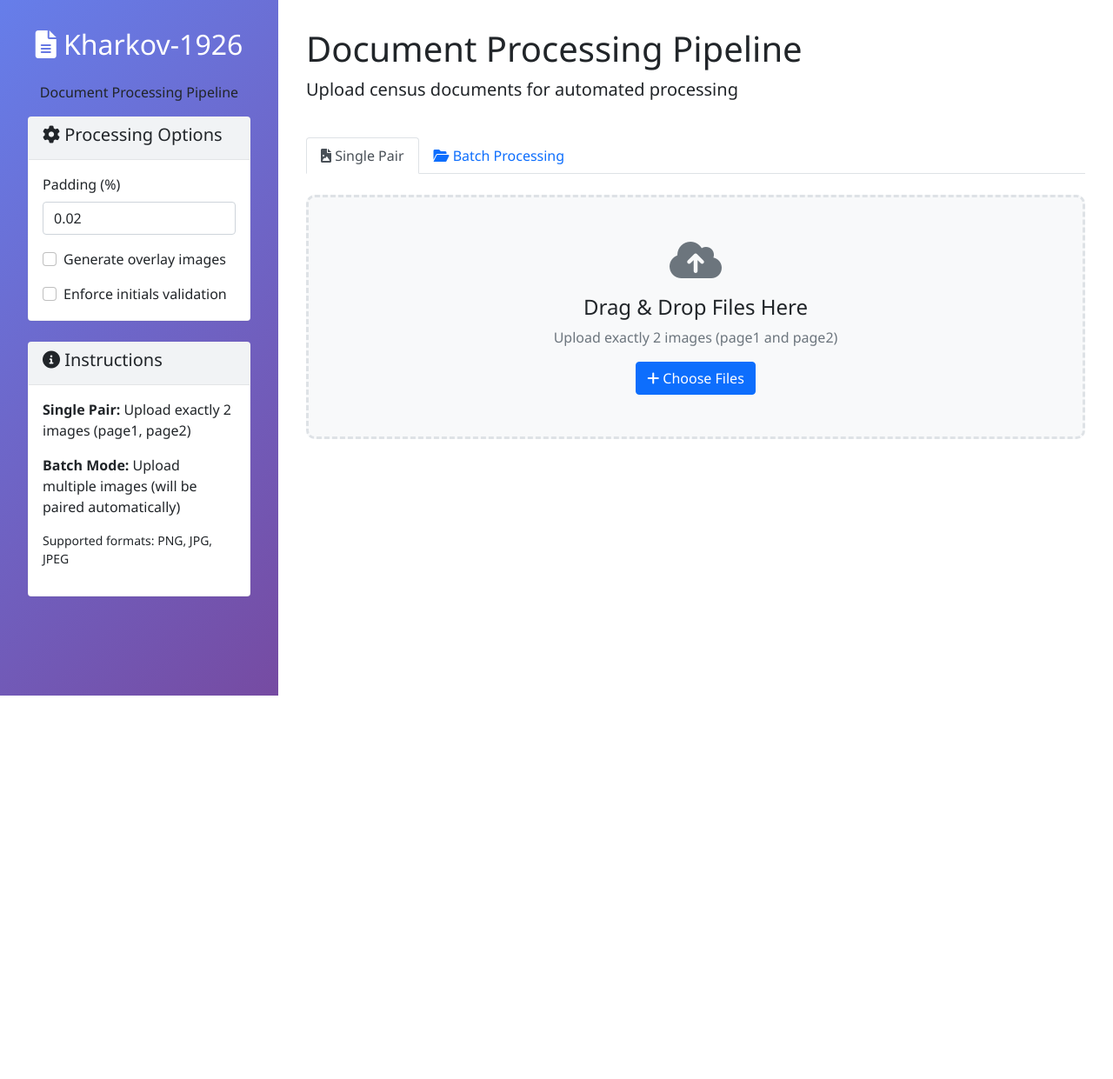
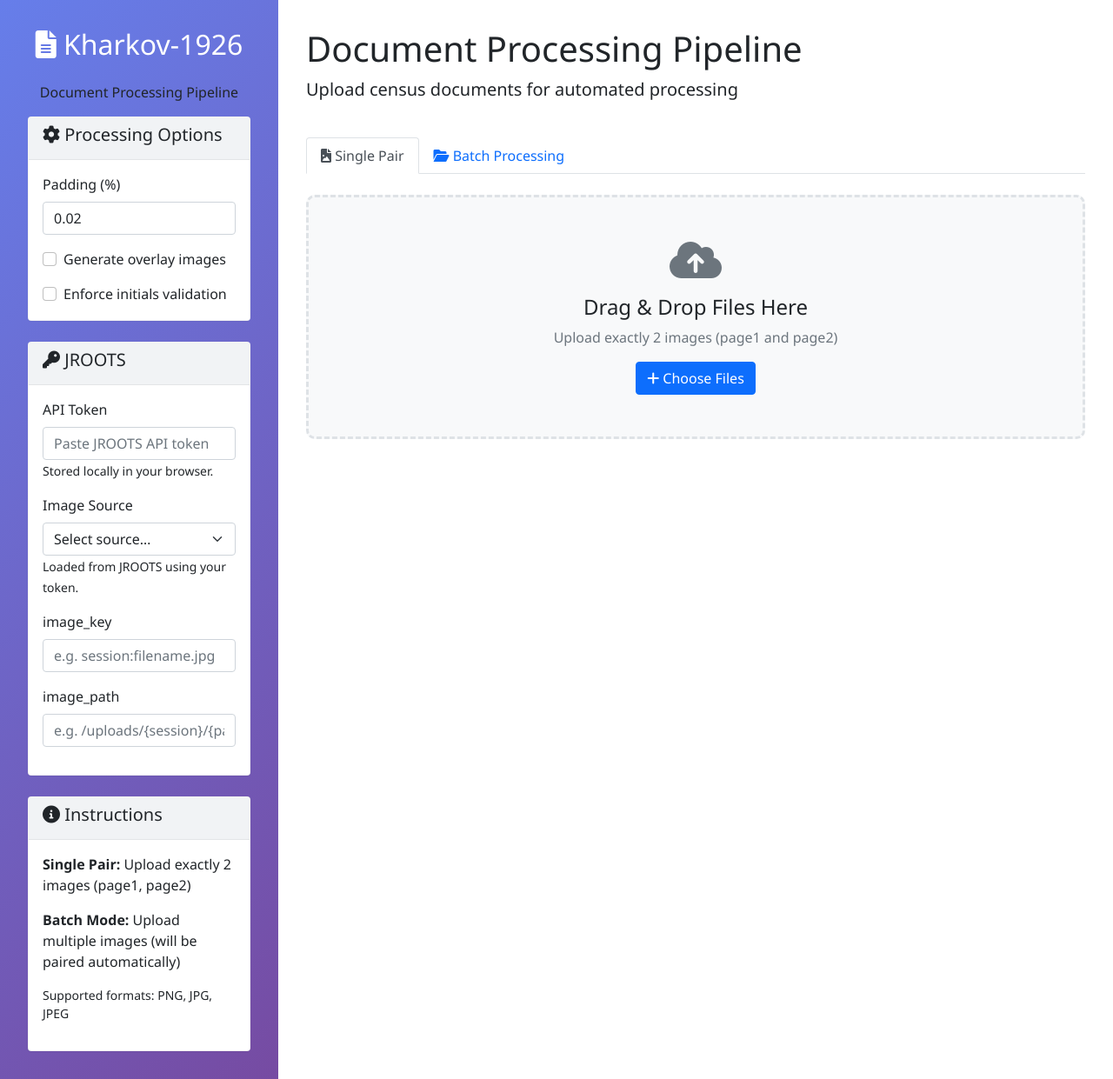
Before and after one commit to akushsky/qwen3-vl-1926, a Flask app: page / in a window 1280 px wide. Shown: the whole page at 87% size. Before the commit the page ends 800 px from the top, so only its background shows below. Run offline with Flask 3, Linux system fonts and the light colour scheme; some libraries are stand-ins or nearby versions.

Commit message:
Add upload to jroots.co

```diff
--- a/app.py
+++ b/app.py
@@ -6,16 +6,18 @@ Kharkov-1926 Web Application
 Flask-based web interface for the LLM pipeline
 """
 
+import json
 import os
-import json
-import tempfile
-import shutil
+import hashlib
 import threading
+import uuid
 from typing import Dict, Any
-from flask import Flask, render_template, request, jsonify, send_file, send_from_directory
+
+from flask import Flask, render_template, request, jsonify, send_file
 from werkzeug.utils import secure_filename
-from kharkov1926_llm_pipeline_v6 import run_pipeline, run_batch, DEFAULT_ROIS, load_roi_config
-import uuid
+import requests
+
+from kharkov1926_llm_pipeline_v6 import run_pipeline, run_batch, DEFAULT_ROIS
 
 app = Flask(__name__)
 app.config['MAX_CONTENT_LENGTH'] = 50 * 1024 * 1024  # 50MB max file size
@@ -30,6 +32,23 @@ ALLOWED_EXTENSIONS = {'png', 'jpg', 'jpeg', 'JPG', 'JPEG', 'PNG'}
 
 # In-memory job store for progress tracking
 JOBS: Dict[str, Dict[str, Any]] = {}
+
+# JROOTS API configuration (reuses CLI env names)
+JROOTS_API = os.environ.get('JROOTS_API', 'https://jroots.co')
+JROOTS_API_TOKEN = os.environ.get('JROOTS_API_TOKEN', '')
+JROOTS_HEADERS = {'Authorization': f'Bearer {JROOTS_API_TOKEN}'} if JROOTS_API_TOKEN else {}
+JROOTS_IMAGE_SOURCE_ID = os.environ.get('JROOTS_IMAGE_SOURCE_ID', 'kharkov1926')
+JROOTS_VERIFY_SSL = os.environ.get('JROOTS_VERIFY_SSL', 'false').lower() == 'true'
+
+def _sha512_of_file(path: str) -> str:
+    h = hashlib.sha512()
+    with open(path, 'rb') as f:
+        while True:
+            chunk = f.read(8192)
+            if not chunk:
+                break
+            h.update(chunk)
+    return h.hexdigest()
 
 def update_progress(session_id: str, percent: int, message: str):
     job = JOBS.get(session_id)
@@ -258,6 +277,127 @@ def get_crop_image(session_id, filename):
 
     return send_file(file_path)
 
+@app.route('/export/jroots', methods=['POST'])
+def export_jroots():
+    try:
+        payload = request.get_json(silent=True) or {}
+        session_id = payload.get('session_id')
+        entries = payload.get('entries') or []
+        api_token_override = payload.get('api_token')
+        default_image_source_id = payload.get('image_source_id') or JROOTS_IMAGE_SOURCE_ID
+        default_image_key = payload.get('image_key') or ''
+        default_image_path = payload.get('image_path') or ''
+        default_price = str(payload.get('price') or '5000')
+        if not session_id:
+            return jsonify({'error': 'session_id is required'}), 400
+        if not isinstance(entries, list) or not entries:
+            return jsonify({'error': 'entries array is required'}), 400
+
+        upload_root = os.path.join(app.config['UPLOAD_FOLDER'], session_id)
+        if not os.path.isdir(upload_root):
+            return jsonify({'error': 'Upload session not found'}), 404
+
+        successes = 0
+        results = []
+
+        # Prepare headers (allow per-request override)
+        headers = dict(JROOTS_HEADERS)
+        if api_token_override:
+            headers['Authorization'] = f'Bearer {api_token_override}'
+
+        for idx, entry in enumerate(entries):
+            try:
+                # Only process explicitly marked Jewish
+                if not entry.get('is_jewish'):
+                    results.append({'index': idx, 'skipped': True, 'reason': 'not_jewish'})
+                    continue
+
+                page1 = entry.get('page1') or ''
+                text_content = entry.get('text_content') or ''
+                price = str(entry.get('price') or default_price)
+                image_source_id = entry.get('image_source_id') or default_image_source_id
+                image_key = entry.get('image_key') or default_image_key or f'{session_id}:{page1}'
+                image_path = entry.get('image_path') or default_image_path or f'/uploads/{session_id}/{page1}'
+
+                if not page1:
+                    results.append({'index': idx, 'error': 'missing page1 filename'})
+                    continue
+
+                img_path = os.path.join(upload_root, page1)
+                if not os.path.isfile(img_path):
+                    results.append({'index': idx, 'error': f'image not found: {page1}'})
+                    continue
+
+                # 1) Upload image (idempotent via sha512)
+                sha = _sha512_of_file(img_path)
+                img_data = {
+                    'image_key': image_key,
+                    'image_source_id': image_source_id,
+                    'image_path': image_path,
+                    'image_file_sha512': sha
+                }
+                with open(img_path, 'rb') as fp:
+                    files = {'image_file': fp}
+                    r = requests.post(f"{JROOTS_API}/api/admin/images", files=files, data=img_data,
+                                      headers=headers, verify=JROOTS_VERIFY_SSL, timeout=30)
+                    # Accept 200/201; allow 409 conflict as already exists
+                    if r.status_code not in (200, 201):
+                        try:
+                            detail = r.json()
+                        except Exception:
+                            detail = {'text': r.text}
+                        if r.status_code != 409:
+                            results.append({'index': idx, 'error': 'image_upload_failed', 'status': r.status_code, 'detail': detail})
+                            continue
+
+                # 2) Create object tied to image sha
+                obj_data = {
+                    'image_file_sha512': sha,
+                    'text_content': text_content,
+                    'price': price
+                }
+                r2 = requests.post(f"{JROOTS_API}/api/admin/objects", data=obj_data,
+                                   headers=headers, verify=JROOTS_VERIFY_SSL, timeout=30)
+                if r2.status_code not in (200, 201):
+                    try:
+                        detail2 = r2.json()
+                    except Exception:
+                        detail2 = {'text': r2.text}
+                    results.append({'index': idx, 'error': 'object_create_failed', 'status': r2.status_code, 'detail': detail2})
+                    continue
+
+                successes += 1
+                results.append({'index': idx, 'ok': True, 'sha512': sha})
+
+            except requests.RequestException as e:
+                results.append({'index': idx, 'error': 'network_error', 'detail': str(e)})
+            except Exception as e:
+                results.append({'index': idx, 'error': 'unexpected_error', 'detail': str(e)})
+
+        return jsonify({'success': True, 'uploaded': successes, 'results': results})
+
+    except Exception as e:
+        return jsonify({'error': str(e)}), 500
+
+@app.route('/jroots/image-sources', methods=['POST'])
+def jroots_image_sources():
+    try:
+        payload = request.get_json(silent=True) or {}
+        api_token = payload.get('api_token') or JROOTS_API_TOKEN
+        headers = {'Authorization': f'Bearer {api_token}'} if api_token else {}
+        r = requests.get(f"{JROOTS_API}/api/admin/image-sources", headers=headers, verify=JROOTS_VERIFY_SSL, timeout=30)
+        if r.status_code != 200:
+            try:
+                detail = r.json()
+            except Exception:
+                detail = {'text': r.text}
+            return jsonify({'error': 'failed_to_fetch_sources', 'status': r.status_code, 'detail': detail}), r.status_code
+        return jsonify(r.json())
+    except requests.RequestException as e:
+        return jsonify({'error': 'network_error', 'detail': str(e)}), 502
+    except Exception as e:
+        return jsonify({'error': str(e)}), 500
+
 @app.route('/health')
 def health_check():
     return jsonify({'status': 'healthy'})
--- a/static/script.js
+++ b/static/script.js
@@ -41,6 +41,11 @@ document.addEventListener('DOMContentLoaded', () => {
     const jsonModalEl = document.getElementById('jsonModal');
     const jsonModal = jsonModalEl ? new bootstrap.Modal(jsonModalEl) : null;
     const jsonModalCode = document.getElementById('jsonModalCode');
+    const uploadJrootsBtn = document.getElementById('uploadJroots');
+    const jrootsTokenInput = document.getElementById('jrootsToken');
+    const jrootsSourceSelect = document.getElementById('jrootsImageSource');
+    const jrootsImageKeyInput = document.getElementById('jrootsImageKey');
+    const jrootsImagePathInput = document.getElementById('jrootsImagePath');
 
     let currentSessionId = null;
     let pollTimer = null;
@@ -393,4 +398,152 @@ document.addEventListener('DOMContentLoaded', () => {
             }
         });
     }
+
+    // Upload to JROOTS
+    if (uploadJrootsBtn) {
+        uploadJrootsBtn.addEventListener('click', async () => {
+            try {
+                if (!currentSessionId) return;
+                const token = (jrootsTokenInput && jrootsTokenInput.value) || localStorage.getItem('JROOTS_API_TOKEN') || '';
+                if (token) localStorage.setItem('JROOTS_API_TOKEN', token);
+                const sourceId = (jrootsSourceSelect && jrootsSourceSelect.value) || localStorage.getItem('JROOTS_IMAGE_SOURCE_ID') || '';
+                if (sourceId) localStorage.setItem('JROOTS_IMAGE_SOURCE_ID', sourceId);
+                const imageKey = (jrootsImageKeyInput && jrootsImageKeyInput.value) || localStorage.getItem('JROOTS_IMAGE_KEY') || '';
+                if (imageKey) localStorage.setItem('JROOTS_IMAGE_KEY', imageKey);
+                const imagePath = (jrootsImagePathInput && jrootsImagePathInput.value) || localStorage.getItem('JROOTS_IMAGE_PATH') || '';
+                if (imagePath) localStorage.setItem('JROOTS_IMAGE_PATH', imagePath);
+                // Ensure we have the latest results
+                if (!lastResultJson) {
+                    const r = await fetch(`/results/${currentSessionId}`);
+                    if (r.ok) lastResultJson = await r.json();
+                }
+                const out = (lastResultJson && (lastResultJson.result || lastResultJson)) || {};
+                const entries = [];
+                const isBatch = Array.isArray(out.items);
+
+                if (isBatch) {
+                    // Collect from each card using current checkbox and FIO input values
+                    out.items.forEach((it, idx) => {
+                        const r = it.result || {};
+                        const inputs = (r.inputs || {});
+                        const page1 = inputs.page1 || '';
+                        const checkbox = document.getElementById(`editIsJewish_${idx}`);
+                        const fioInput = document.getElementById(`editFullFio_${idx}`);
+                        const isJew = !!(checkbox && checkbox.checked);
+                        const fioText = (fioInput && fioInput.value) || '';
+                        if (page1) {
+                            entries.push({
+                                is_jewish: isJew,
+                                page1,
+                                text_content: fioText,
+                                price: ''
+                            });
+                        }
+                    });
+                } else {
+                    // Single result
+                    const r = out || {};
+                    const inputs = (r.inputs || {});
+                    const page1 = inputs.page1 || '';
+                    const checkbox = document.getElementById('editIsJewish');
+                    const fioInput = document.getElementById('editFullFio');
+                    const isJew = !!(checkbox && checkbox.checked);
+                    const fioText = (fioInput && fioInput.value) || '';
+                    if (page1) {
+                        entries.push({ is_jewish: isJew, page1, text_content: fioText, price: '' });
+                    }
+                }
+
+                // Send only entries (backend filters again)
+                const resp = await fetch('/export/jroots', {
+                    method: 'POST',
+                    headers: { 'Content-Type': 'application/json' },
+                    body: JSON.stringify({ session_id: currentSessionId, entries, api_token: token, image_source_id: sourceId, image_key: imageKey, image_path: imagePath, price: 5000 })
+                });
+                const j = await resp.json().catch(() => ({}));
+
+                const ok = resp.ok && j && j.success;
+                const msg = ok ? `Uploaded ${j.uploaded || 0} entries to JROOTS.` : (`Upload failed: ${j.error || resp.status}`);
+                const box = document.createElement('div');
+                box.className = ok ? 'success-message' : 'error-message';
+                box.textContent = msg;
+                resultsContent.prepend(box);
+            } catch (e) {
+                const box = document.createElement('div');
+                box.className = 'error-message';
+                box.textContent = `Upload failed: ${e && e.message ? e.message : e}`;
+                resultsContent.prepend(box);
+            }
+        });
+    }
+
+    // Token persistence behavior
+    if (jrootsTokenInput) {
+        const saved = localStorage.getItem('JROOTS_API_TOKEN');
+        if (saved) jrootsTokenInput.value = saved;
+        jrootsTokenInput.addEventListener('change', async () => {
+            const tokenVal = jrootsTokenInput.value;
+            if (tokenVal) {
+                localStorage.setItem('JROOTS_API_TOKEN', tokenVal);
+                // Reload sources when token changes
+                await loadSourcesWithToken(tokenVal);
+            } else {
+                localStorage.removeItem('JROOTS_API_TOKEN');
+                if (jrootsSourceSelect) {
+                    jrootsSourceSelect.innerHTML = '<option value="">Select source…</option>';
+                }
+            }
+        });
+    }
+
+    // Populate sources when token available
+    async function loadSourcesWithToken(token) {
+        try {
+            const r = await fetch('/jroots/image-sources', {
+                method: 'POST',
+                headers: { 'Content-Type': 'application/json' },
+                body: JSON.stringify({ api_token: token })
+            });
+            if (!r.ok) return;
+            const arr = await r.json();
+            if (!Array.isArray(arr) || !jrootsSourceSelect) return;
+            const savedId = localStorage.getItem('JROOTS_IMAGE_SOURCE_ID') || '';
+            jrootsSourceSelect.innerHTML = '<option value="">Select source…</option>' + arr.map(s => {
+                const id = String(s.id);
+                const label = `${s.source_name} — ${s.description || ''}`;
+                const sel = savedId && savedId === id ? ' selected' : '';
+                return `<option value="${id}"${sel}>${label}</option>`;
+            }).join('');
+        } catch (_) {}
+    }
+
+    if (jrootsSourceSelect) {
+        const token = (jrootsTokenInput && jrootsTokenInput.value) || localStorage.getItem('JROOTS_API_TOKEN');
+        if (token) loadSourcesWithToken(token);
+        jrootsSourceSelect.addEventListener('change', () => {
+            if (jrootsSourceSelect.value) {
+                localStorage.setItem('JROOTS_IMAGE_SOURCE_ID', jrootsSourceSelect.value);
+            } else {
+                localStorage.removeItem('JROOTS_IMAGE_SOURCE_ID');
+            }
+        });
+    }
+
+    if (jrootsImageKeyInput) {
+        const saved = localStorage.getItem('JROOTS_IMAGE_KEY');
+        if (saved) jrootsImageKeyInput.value = saved;
+        jrootsImageKeyInput.addEventListener('change', () => {
+            if (jrootsImageKeyInput.value) localStorage.setItem('JROOTS_IMAGE_KEY', jrootsImageKeyInput.value);
+            else localStorage.removeItem('JROOTS_IMAGE_KEY');
+        });
+    }
+
+    if (jrootsImagePathInput) {
+        const saved = localStorage.getItem('JROOTS_IMAGE_PATH');
+        if (saved) jrootsImagePathInput.value = saved;
+        jrootsImagePathInput.addEventListener('change', () => {
+            if (jrootsImagePathInput.value) localStorage.setItem('JROOTS_IMAGE_PATH', jrootsImagePathInput.value);
+            else localStorage.removeItem('JROOTS_IMAGE_PATH');
+        });
+    }
 });
--- a/templates/index.html
+++ b/templates/index.html
@@ -42,6 +42,35 @@
                                 <label class="form-check-label" for="enforce_initials">
                                     Enforce initials validation
                                 </label>
+                            </div>
+                        </div>
+                    </div>
+
+                    <!-- JROOTS API Token -->
+                    <div class="card mb-4">
+                        <div class="card-header">
+                            <h5><i class="fas fa-key"></i> JROOTS</h5>
+                        </div>
+                        <div class="card-body">
+                            <div class="mb-3">
+                                <label for="jrootsToken" class="form-label">API Token</label>
+                                <input type="password" class="form-control" id="jrootsToken" placeholder="Paste JROOTS API token" autocomplete="off">
+                                <small class="text-muted">Stored locally in your browser.</small>
+                            </div>
+                            <div class="mb-3">
+                                <label for="jrootsImageSource" class="form-label">Image Source</label>
+                                <select id="jrootsImageSource" class="form-select">
+                                    <option value="">Select source…</option>
+                                </select>
+                                <small class="text-muted">Loaded from JROOTS using your token.</small>
+                            </div>
+                            <div class="mb-3">
+                                <label for="jrootsImageKey" class="form-label">image_key</label>
+                                <input type="text" class="form-control" id="jrootsImageKey" placeholder="e.g. session:filename.jpg">
+                            </div>
+                            <div class="mb-3">
+                                <label for="jrootsImagePath" class="form-label">image_path</label>
+                                <input type="text" class="form-control" id="jrootsImagePath" placeholder="e.g. /uploads/{session}/{page1}">
                             </div>
                         </div>
                     </div>
@@ -148,6 +177,9 @@
                                     <button class="btn btn-sm btn-outline-secondary" id="downloadResults">
                                         <i class="fas fa-download"></i> Download Results
                                     </button>
+                                    <button class="btn btn-sm btn-primary" id="uploadJroots">
+                                        <i class="fas fa-cloud-upload-alt"></i> Upload Jewish to JROOTS
+                                    </button>
                                 </div>
                             </div>
                             <div class="card-body">
```
